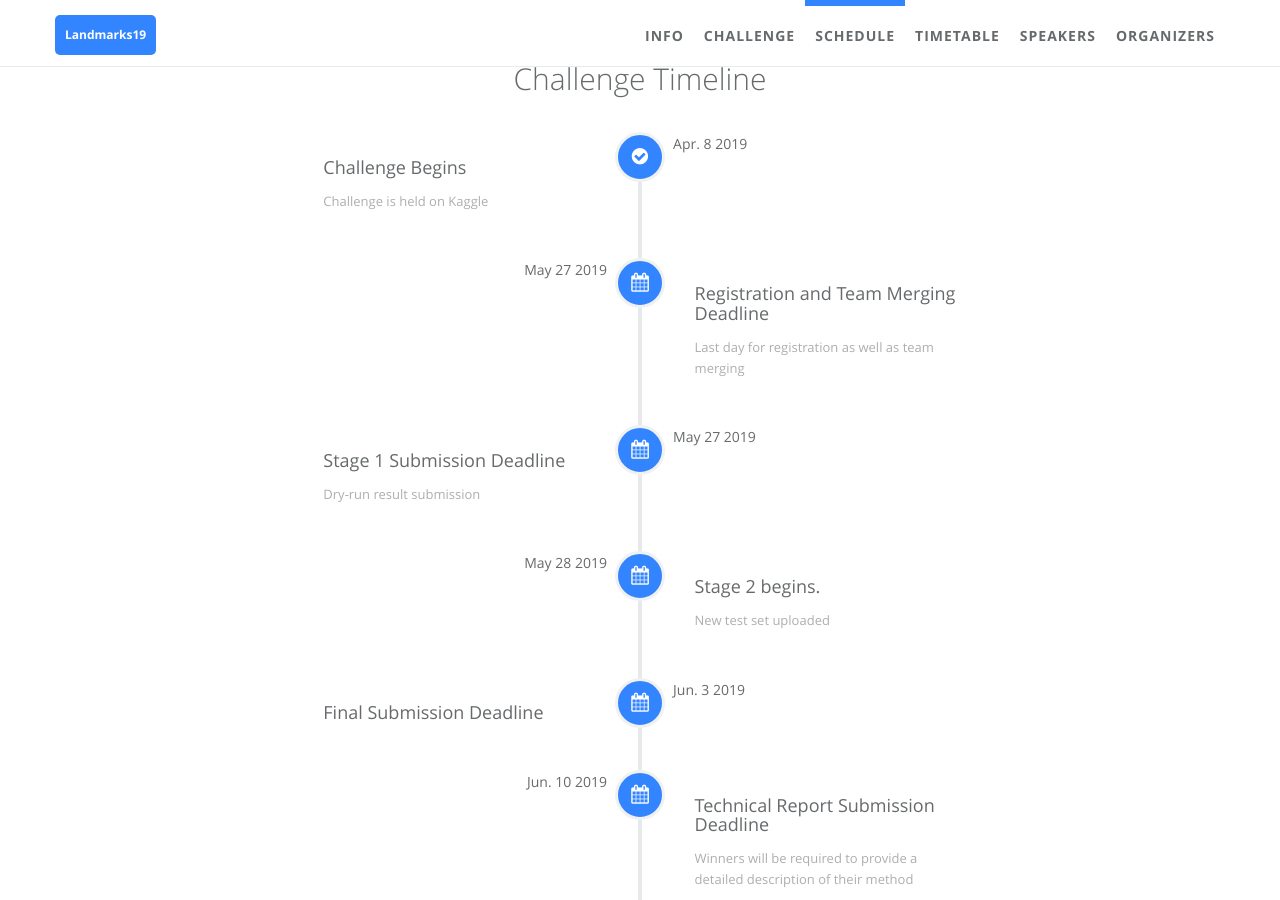
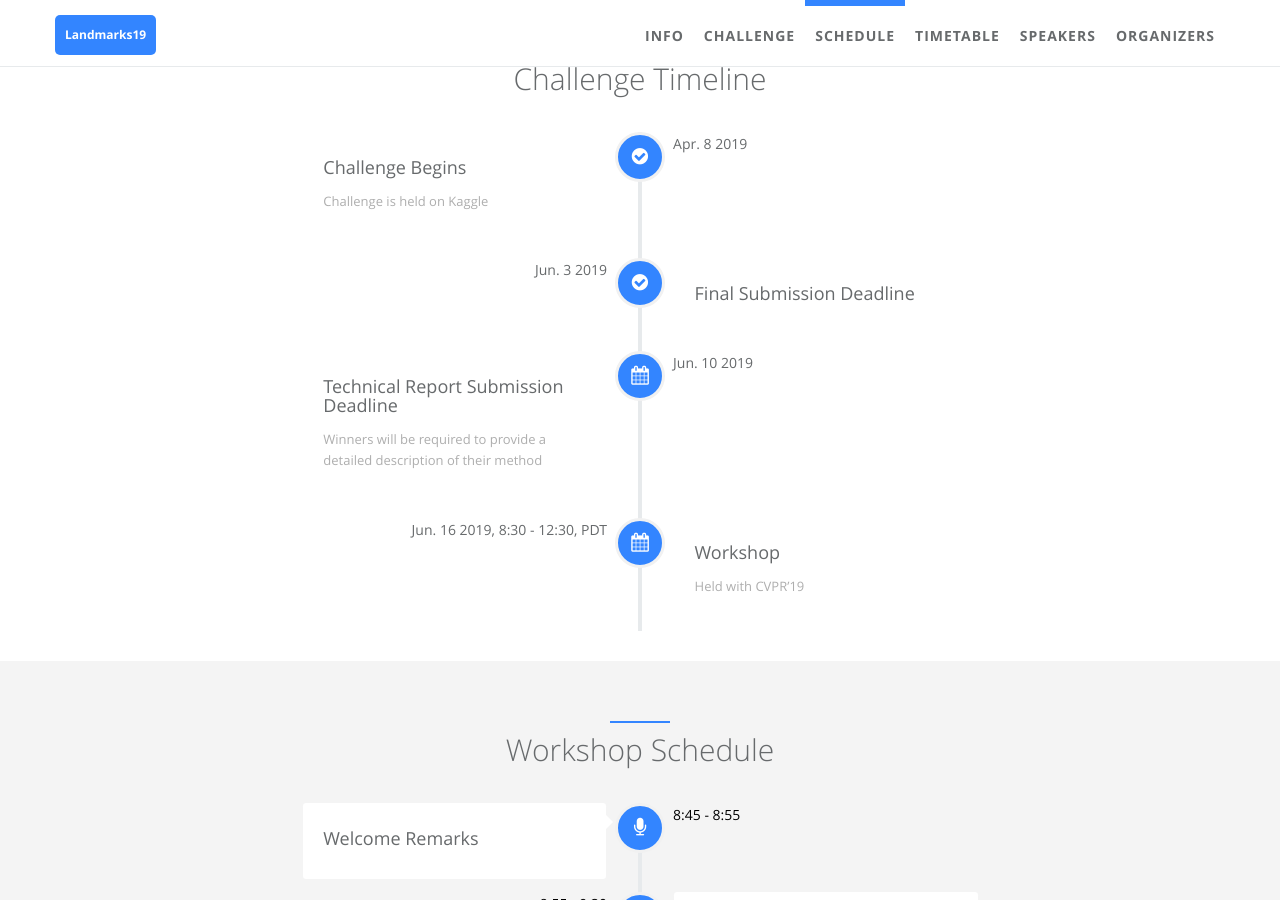
Before and after one commit to ilr-workshop/ECCVW2020, a Jekyll site: the page built from index.html, in a window 1280 px wide and 900 px high, scrolled down 1215 px. Built offline with Jekyll 4.4.1, drawn with Linux system fonts in a browser that asks for light colours.

Commit message:
challenge finished

```diff
--- a/_data/index/schedule.yml
+++ b/_data/index/schedule.yml
@@ -10,36 +10,12 @@
   icon: fa-check-circle
 
 - name:
-    detail: Registration and Team Merging Deadline
-  desc:
-    detail: Last day for registration as well as team merging
-  date:
-    detail: May 27 2019
-  icon: fa-calendar
-
-- name:
-    detail: Stage 1 Submission Deadline
-  desc:
-    detail: Dry-run result submission
-  date:
-    detail: May 27 2019
-  icon: fa-calendar
-
-- name:
-    detail: Stage 2 begins.
-  desc:
-    detail: New test set uploaded
-  date:
-    detail: May 28 2019
-  icon: fa-calendar
-
-- name:
     detail: Final Submission Deadline
   desc:
     detail:
   date:
     detail: Jun. 3 2019
-  icon: fa-calendar
+  icon: fa-check-circle
 
 - name:
     detail: Technical Report Submission Deadline
```
